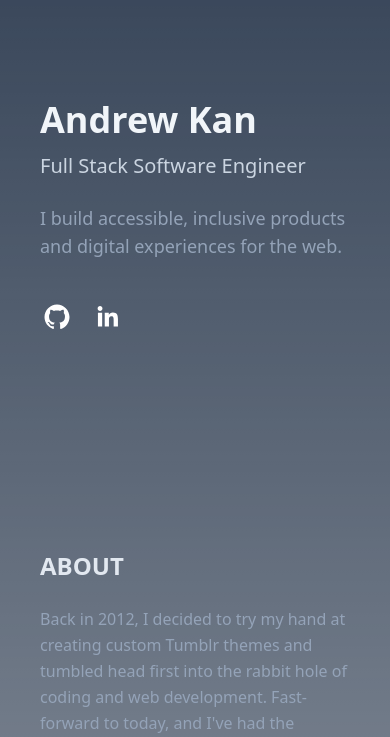
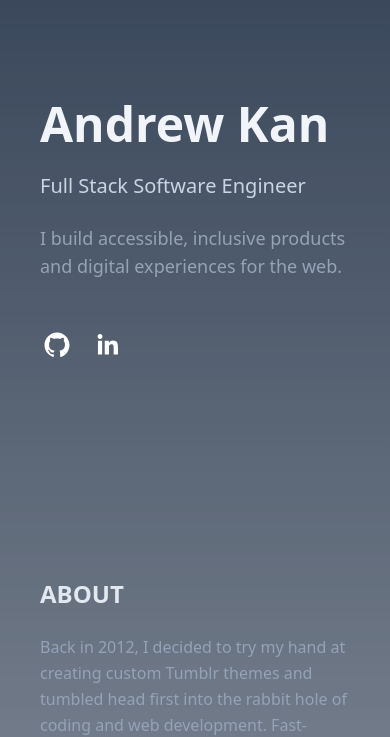
Before and after one commit to AndrewK09/portfolio, a Next.js app: page / in a window 390 px wide. Shown: the part 108-845 px from the top of the page. Built offline with nearby package versions, Linux system fonts and the light colour scheme.

Commit message:
Decrease name and title text size for xs screen

```diff
--- a/app/page.tsx
+++ b/app/page.tsx
@@ -14,10 +14,10 @@ const Portfolio = () => {
     <div className=" lg:px-18 mx-auto w-full max-w-screen-xl px-10 lg:flex lg:max-w-screen-xl lg:justify-between lg:gap-x-28 lg:px-16">
       <header className="py-52 lg:sticky lg:top-0 lg:flex lg:max-h-screen lg:min-w-fit lg:flex-col lg:justify-between lg:py-24 lg:pb-20 2xl:w-2/5">
         <div>
-          <h1 className="text-4xl font-extrabold text-slate-100 sm:text-6xl md:text-7xl lg:text-6xl">
+          <h1 className="xs:text-5xl text-4xl font-extrabold text-slate-100 sm:text-6xl md:text-7xl lg:text-6xl">
             Andrew Kan
           </h1>
-          <h2 className="mt-3 text-xl font-medium text-slate-300 sm:text-2xl md:text-3xl lg:text-2xl">
+          <h2 className="xs:text-xl mt-6 text-xl font-medium text-slate-300 sm:text-2xl md:text-3xl lg:text-2xl">
             Full Stack Software Engineer
           </h2>
           <p className="lg: mb-8 mt-6 text-lg lg:max-w-xs">
@@ -28,7 +28,7 @@ const Portfolio = () => {
           <Navbar />
         </div>
 
-        <ul className="lg: -ml-2 mt-4 flex">
+        <ul className="lg: -ml-2 mt-10 flex">
           <li>
             <SocialIconWrap url="https://github.com/AndrewK09" />
           </li>
```
